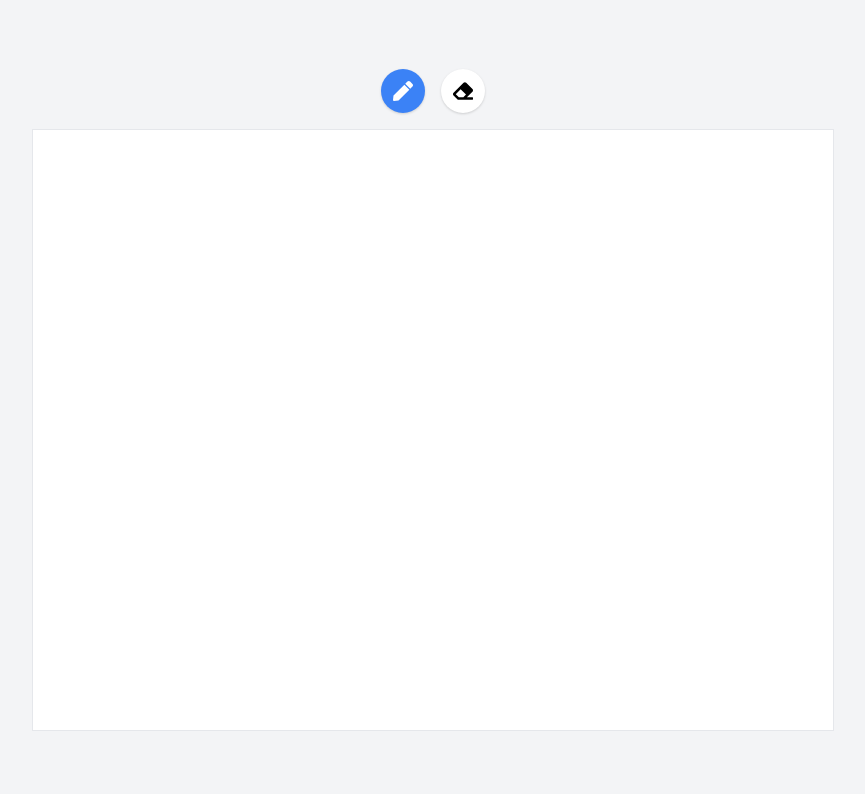
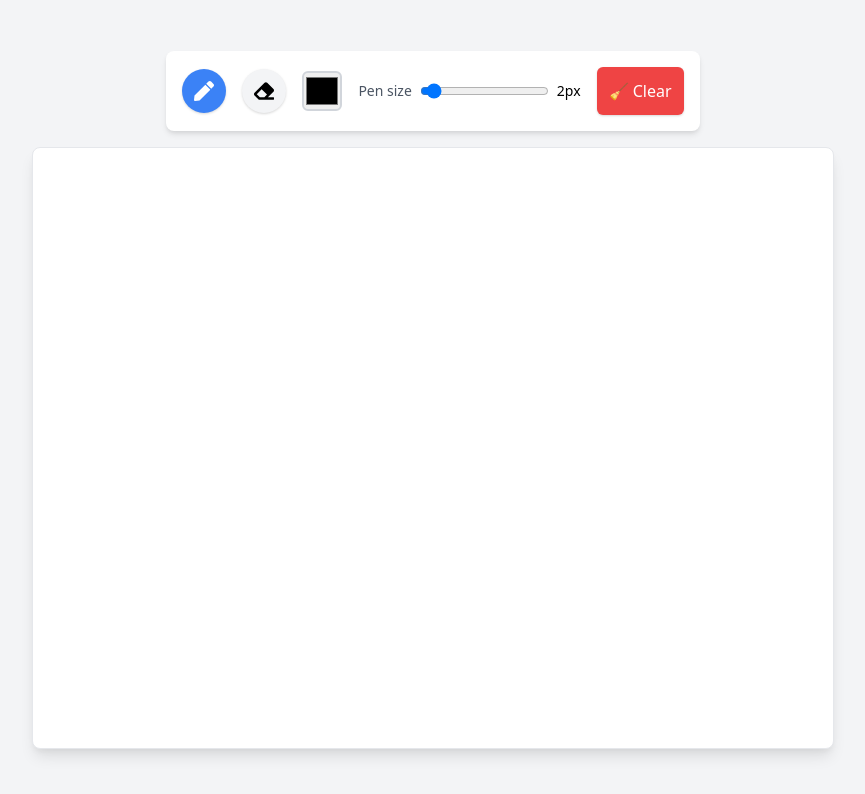
Before and after one commit to Davide-scolp/rtdrawingboard, a React (Vite) app in the folder board/client/: page / in a window 1280 px wide. Shown: the top 794 px of the page, without its empty margins (207-1072 px from the left). Built offline with nearby package versions, Linux system fonts and the light colour scheme; no server answers.

Commit message:
Added pen/eraser size and clear board

```diff
--- a/board/client/src/App.jsx
+++ b/board/client/src/App.jsx
@@ -9,9 +9,12 @@ export default function App() {
   const canvasRef = useRef(null);
   const [isDrawing, setIsDrawing] = useState(false);
   const [tool, setTool] = useState("pen"); // 'pen' o 'eraser'
+  const [color, setColor] = useState("#000000");
+  const [penWidth, setPenWidth] = useState(2);
+  const [eraserWidth, setEraserWidth] = useState(20);
   const lastPointRef = useRef(null);
 
-  // Funzione per ottenere coordinate
+  // --- Ottieni coordinate ---
   const getCoordinates = (e) => {
     const rect = canvasRef.current.getBoundingClientRect();
     const clientX = e.touches ? e.touches[0].clientX : e.clientX;
@@ -19,11 +22,11 @@ export default function App() {
     return { x: clientX - rect.left, y: clientY - rect.top };
   };
 
-  // Disegna una linea sul canvas e invia l'evento al server
-  const drawLine = ({ x, y, prevX, prevY, color, emit = false }) => {
+  // --- Disegna linea ---
+  const drawLine = ({ x, y, prevX, prevY, color: strokeColor, width, emit = false }) => {
     const ctx = canvasRef.current.getContext("2d");
-    ctx.strokeStyle = color;
-    ctx.lineWidth = tool === "pen" ? 2 : 20;
+    ctx.strokeStyle = strokeColor;
+    ctx.lineWidth = width;
     ctx.lineCap = "round";
 
     if (prevX != null && prevY != null) {
@@ -33,12 +36,10 @@ export default function App() {
       ctx.stroke();
     }
 
-    if (emit) {
-      socket.emit("draw", { x, y, prevX, prevY, color });
-    }
+    if (emit) socket.emit("draw", { x, y, prevX, prevY, color: strokeColor, width });
   };
 
-  // Gestione degli eventi del canvas
+  // --- Eventi mouse/touch ---
   const handleStart = (e) => {
     const { x, y } = getCoordinates(e);
     lastPointRef.current = { x, y };
@@ -48,15 +49,17 @@ export default function App() {
   const handleMove = (e) => {
     if (!isDrawing) return;
     const { x, y } = getCoordinates(e);
-    const color = tool === "pen" ? "black" : "white";
+    const strokeColor = tool === "pen" ? color : "white";
+    const strokeWidth = tool === "pen" ? penWidth : eraserWidth;
 
     drawLine({
       x,
       y,
       prevX: lastPointRef.current?.x,
       prevY: lastPointRef.current?.y,
-      color,
-      emit: true
+      color: strokeColor,
+      width: strokeWidth,
+      emit: true,
     });
 
     lastPointRef.current = { x, y };
@@ -67,37 +70,87 @@ export default function App() {
     lastPointRef.current = null;
   };
 
-  // Ricezione dei disegni dagli altri utenti
+  // --- Ricezione disegni ---
   useEffect(() => {
-  socket.on("draw", drawLine);
-
-  const canvas = canvasRef.current;
-  const preventScroll = (e) => e.preventDefault();
-
-  // Previene lo scroll quando tocchi il canvas (fondamentale per iPad / iPhone)
-  canvas.addEventListener("touchmove", preventScroll, { passive: false });
-
-  return () => {
-    socket.off("draw", drawLine);
-    canvas.removeEventListener("touchmove", preventScroll);
-  };
-}, []);
+    socket.on("draw", drawLine);
+    socket.on("clear", () => {
+      const ctx = canvasRef.current.getContext("2d");
+      ctx.clearRect(0, 0, canvasRef.current.width, canvasRef.current.height);
+    });
+    return () => {
+      socket.off("draw", drawLine);
+      socket.off("clear");
+    };
+  }, []);
 
   return (
-    <div className="flex flex-col items-center justify-center h-screen bg-gray-100">
+    <div className="flex flex-col items-center justify-center h-screen bg-gray-100 select-none">
       {/* Toolbar */}
-      <div className="flex space-x-4 mb-4">
+      <div className="flex flex-wrap items-center justify-center gap-4 mb-4 bg-white p-4 rounded-lg shadow-md">
+        {/* Pen button */}
         <button
-          className={`p-3 rounded-full shadow ${tool === "pen" ? "bg-blue-500 text-white" : "bg-white"}`}
+          className={`p-3 rounded-full shadow ${tool === "pen" ? "bg-blue-500 text-white" : "bg-gray-100"}`}
           onClick={() => setTool("pen")}
         >
           <FaPen size={20} />
         </button>
+
+        {/* Eraser button */}
         <button
-          className={`p-3 rounded-full shadow ${tool === "eraser" ? "bg-blue-500 text-white" : "bg-white"}`}
+          className={`p-3 rounded-full shadow ${tool === "eraser" ? "bg-blue-500 text-white" : "bg-gray-100"}`}
           onClick={() => setTool("eraser")}
         >
           <FaEraser size={20} />
+        </button>
+
+        {/* Color picker */}
+        <input
+          type="color"
+          value={color}
+          onChange={(e) => setColor(e.target.value)}
+          className="w-10 h-10 border-2 border-gray-300 rounded-md cursor-pointer"
+        />
+
+        {/* Pen width */}
+        {tool === "pen" && (
+          <div className="flex items-center space-x-2">
+            <label className="text-sm font-medium text-gray-600">Pen size</label>
+            <input
+              type="range"
+              min="1"
+              max="20"
+              value={penWidth}
+              onChange={(e) => setPenWidth(Number(e.target.value))}
+            />
+            <span className="text-sm">{penWidth}px</span>
+          </div>
+        )}
+
+        {/* Eraser width */}
+        {tool === "eraser" && (
+          <div className="flex items-center space-x-2">
+            <label className="text-sm font-medium text-gray-600">Eraser size</label>
+            <input
+              type="range"
+              min="5"
+              max="50"
+              value={eraserWidth}
+              onChange={(e) => setEraserWidth(Number(e.target.value))}
+            />
+            <span className="text-sm">{eraserWidth}px</span>
+          </div>
+        )}
+
+        {/* Clear button */}
+        <button
+          className="p-3 rounded-md bg-red-500 text-white shadow hover:bg-red-600"
+          onClick={() => {
+            const ctx = canvasRef.current.getContext("2d");
+            ctx.clearRect(0, 0, canvasRef.current.width, canvasRef.current.height);
+            socket.emit("clear");
+          }}
+        >
+          🧹 Clear
         </button>
       </div>
 
@@ -106,7 +159,7 @@ export default function App() {
         ref={canvasRef}
         width={800}
         height={600}
-        className="bg-white border touch-none"
+        className="bg-white border touch-none rounded-lg shadow-lg"
         onMouseDown={handleStart}
         onMouseUp={handleEnd}
         onMouseMove={handleMove}
```
Also changed, not shown: 1 other file (tests, documents, lock files or other folders).
